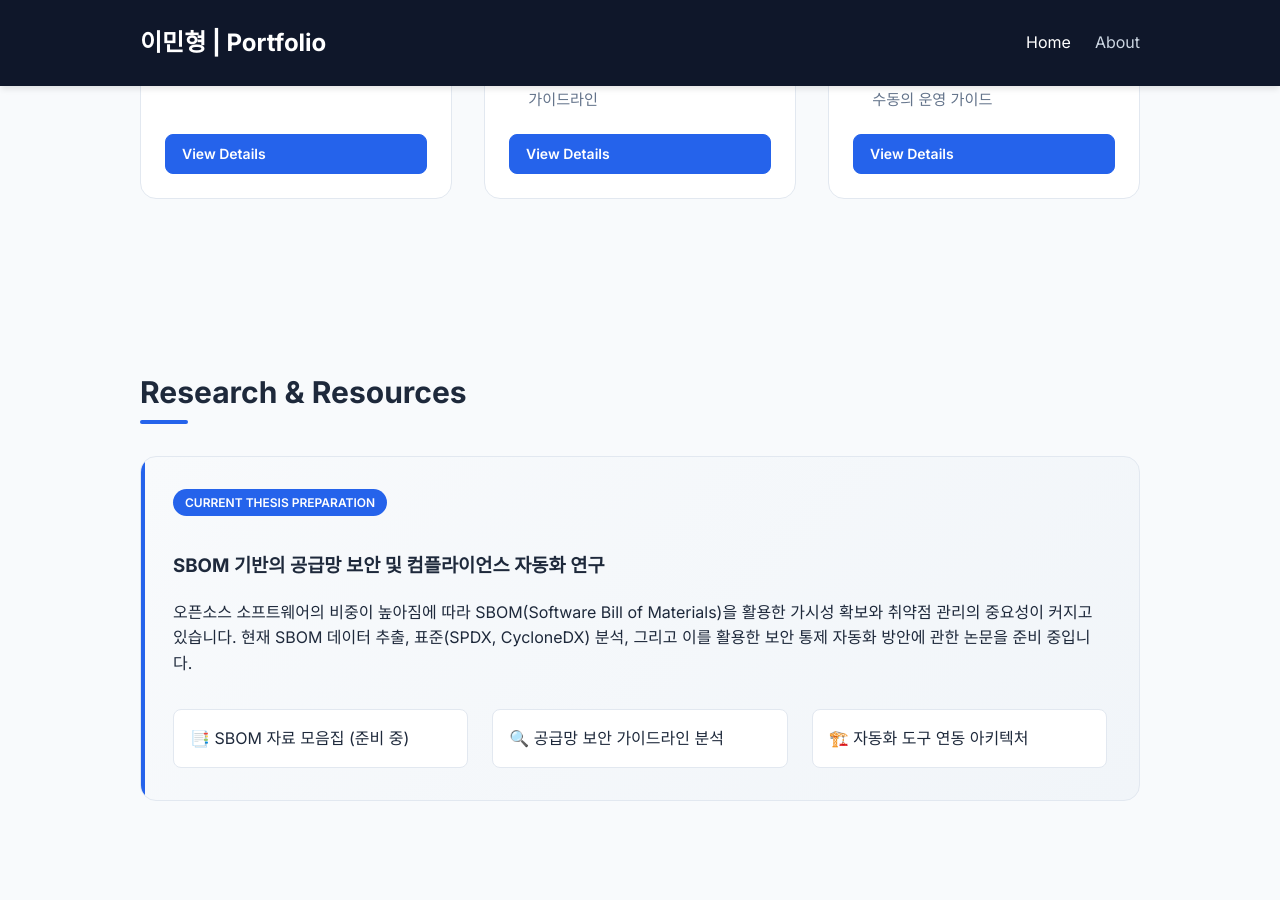
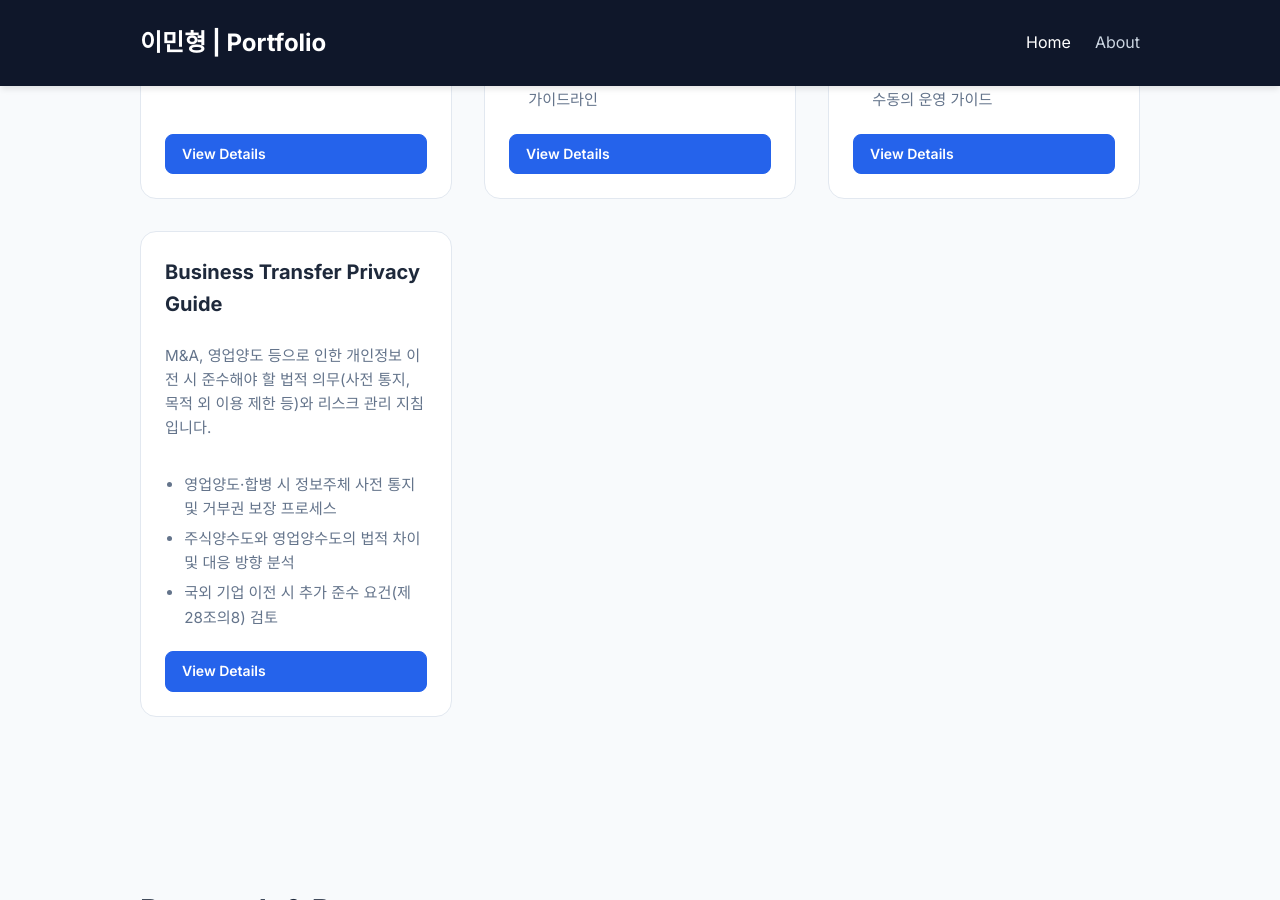
Before and after one commit to 971023als/971023als.github.io, a Jekyll site: the page built from index.md, in a window 1280 px wide and 900 px high, scrolled down 2267 px. Built offline with Jekyll 4.4.1, drawn with Linux system fonts in a browser that asks for light colours.

Commit message:
Add Business Transfer Privacy Guide project page

```diff
--- a/index.md
+++ b/index.md
@@ -165,6 +165,20 @@ title: "Home"
                 <a href="/projects/privacy-consent-reform-guide/" class="btn btn-small">View Details</a>
             </div>
         </div>
+        <div class="project-card">
+            <div class="project-info">
+                <h3>Business Transfer Privacy Guide</h3>
+                <p>
+                    M&A, 영업양도 등으로 인한 개인정보 이전 시 준수해야 할 법적 의무(사전 통지, 목적 외 이용 제한 등)와 리스크 관리 지침입니다.
+                </p>
+                <ul class="project-points">
+                    <li>영업양도·합병 시 정보주체 사전 통지 및 거부권 보장 프로세스</li>
+                    <li>주식양수도와 영업양수도의 법적 차이 및 대응 방향 분석</li>
+                    <li>국외 기업 이전 시 추가 준수 요건(제28조의8) 검토</li>
+                </ul>
+                <a href="/projects/business-transfer-privacy-guide/" class="btn btn-small">View Details</a>
+            </div>
+        </div>
     </div>
 </section>
 
```
Also changed, not shown: projects/business-transfer-privacy-guide.md (added, +65 -0 lines), 2 other files.
